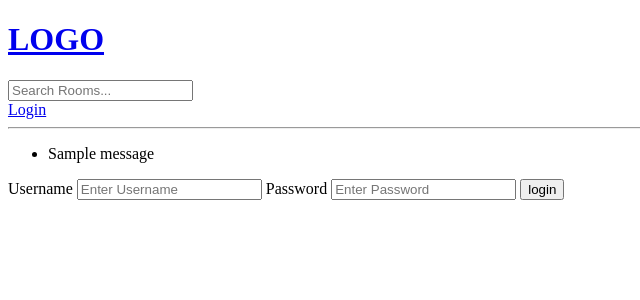
After one commit to mihir1782/Studybud, a Django app: page /login/ in a window 1280 px wide. The commit adds this page. Shown: the top 300 px of the page, without its empty margins (0-640 px from the left). Run offline with Django 5.2, Linux system fonts and the light colour scheme; tables that the repository leaves empty hold one stand-in row (values such as "Sample post"); one stand-in notice (Sample message) is shown.

Commit message:
2:32:25 - Flash Messages

```diff
--- /dev/null
+++ b/base/templates/base/login_register.html
@@ -0,0 +1,16 @@
+{% extends 'main.html' %}
+{% block content %}
+<div>
+    <form method="POST"  action="">
+        {% csrf_token %}
+
+        <label>Username</label>
+        <input type="text" name="username" placeholder="Enter Username">
+
+        <label for="">Password</label>
+        <input type="password" name="username" placeholder="Enter Password">
+
+        <input type="submit" value="login">
+    </form>
+</div>
+{% endblock content %}
--- a/base/urls.py
+++ b/base/urls.py
@@ -3,6 +3,9 @@ from django.urls import path
 from .import views
 
 urlpatterns = [
+
+    path('login/',views.loginPage, name="login"),
+
     path('',views.home,name="home"),
     path('room/<str:pk>/',views.room,name="room"),
 
--- a/base/views.py
+++ b/base/views.py
@@ -1,7 +1,10 @@
 from django.shortcuts import render,redirect
+from django.contrib import messages
 from django.db.models import Q
 from .models import Room , Topic
 from .forms import RoomForm
+from django.contrib.auth.models import User
+
 
 # Create your views here.
 # creating dictionaries : rooms with key (id) & value (name) pairs
@@ -12,6 +15,25 @@ from .forms import RoomForm
 #     {'id': 2, 'name':'Design with me'},
 #     {'id': 3, 'name':'frontend developers'},
 # ]
+
+def loginPage(request):
+
+    if request.method=='POST':
+        username = request.POST.get('username')
+        password = request.POST.get('password')
+
+        try:
+            user = User.objects.get(username=username)
+        except:
+            messages.error(request, 'User does not exist')
+
+    context={}
+    return render(request,'base/login_register.html',context)
+
+
+
+
+
 
 def home(request):
     q = request.GET.get('q') if request.GET.get('q')!= None else ''
--- a/templates/main.html
+++ b/templates/main.html
@@ -8,6 +8,15 @@
 <body>
     <!-- want this on top of the page inside of every page -->
     {% include 'navbar.html' %}
+
+    {% if messages %}
+        <ul class="messages">
+            {% for message in messages %}
+            <li>{{ message }}</li>
+            {% endfor %}
+        </ul>
+    {% endif %}
+
     {% block content %}
     <!-- tell the website where to add these child templates when we wrap (parent )another template -->
 
--- a/templates/navbar.html
+++ b/templates/navbar.html
@@ -5,4 +5,6 @@
 <form method="GET" action="{% url 'home' %}">
     <input type="text" name="q" placeholder="Search Rooms...">
 </form>
+
+<a href="{%url 'login' %}">Login</a>
 <hr>
```
Also changed, not shown: db.sqlite3.
